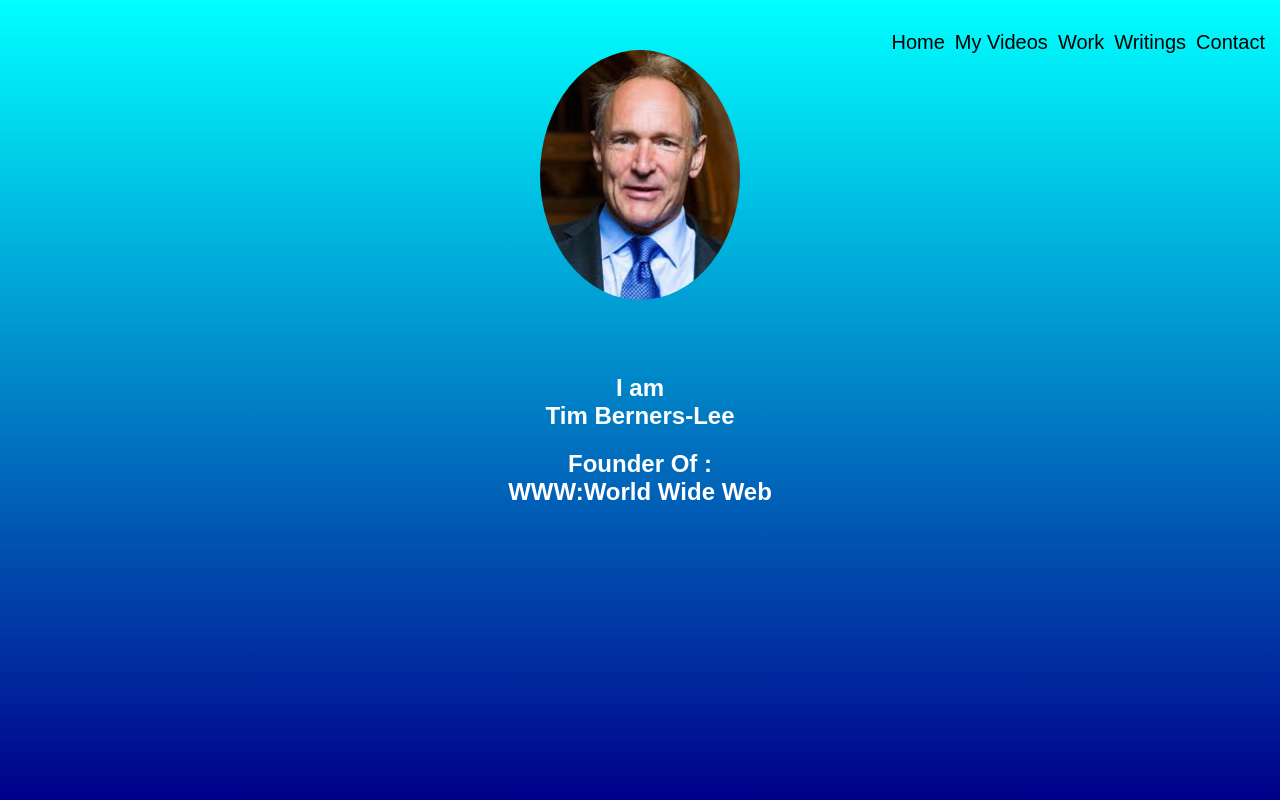
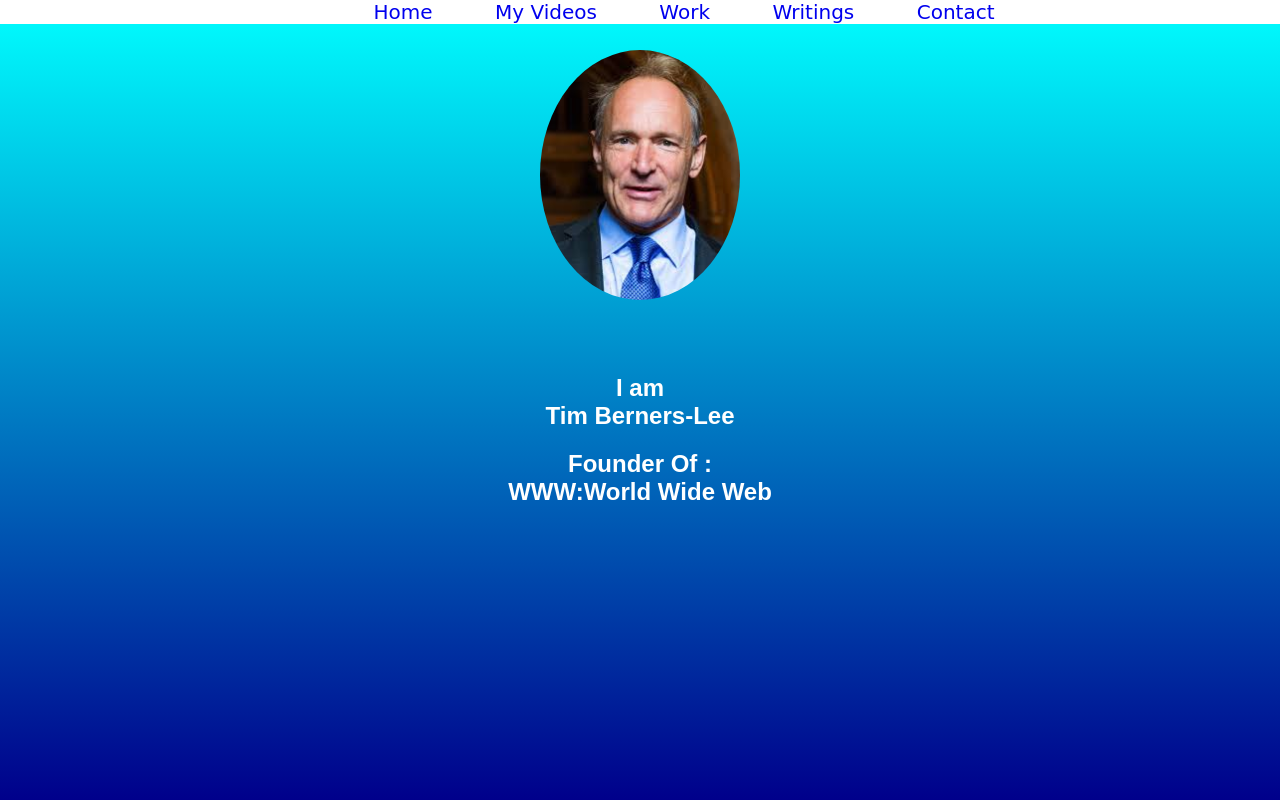
Before and after one commit to itz-shyam/Tim-Berners-Lee-, a plain HTML site: page index.htm in a window 1280 px wide. Shown: the top 800 px of the page. Drawn offline with Linux system fonts and the light colour scheme; a web font is replaced by a local one.

Commit message:
Add files via upload

```diff
--- a/index.htm
+++ b/index.htm
@@ -6,16 +6,21 @@
     <meta name="viewport" content="width=device-width, initial-scale=1.0">
     <title>Tim Berners Lee</title>
     <link rel="stylesheet" href="style.css">
+    <link rel="stylesheet" href="https://cdnjs.cloudflare.com/ajax/libs/font-awesome/4.7.0/css/font-awesome.min.css">
+    <link rel="preconnect" href="https://fonts.gstatic.com">
+    <link href="https://fonts.googleapis.com/css2?family=Hanalei+Fill&display=swap" rel="stylesheet">
 </head>
 
 <body>
+    <center>
     <ul class="unord">
-        <li class="lii">Home</li>
-        <li class="lii">My Videos</li>
-        <li class="lii">Work</li>
-        <li class="lii">Writings</li>
-        <li class="lii">Contact</li>
+        <li class="lii"><a href="#sec1">Home</a></li>
+        <li class="lii"><a href="#my_videos">My Videos</a></li>
+        <li class="lii"><a href="#work">Work</a></li>
+        <li class="lii"><a href="#writing">Writings</a></li>
+        <li class="lii"><a href="#contact">Contact</a></li>
     </ul>
+        </center>
     <section id="sec1">
         <div class="division1">
             <img src="tim_image.jpg" class="timmy">
@@ -31,12 +36,43 @@
             </h2>
         </div>
     </section>
+
     <section id="sec2">
         <h1>Hi</h1>
-        <div class="line">
-        </div>
+        <div class="line"></div>
         <br>
         <h1>Sir Timothy John Berners-Lee</h1> <p>OM KBE FRS FREng FRSA FBCS, also known as TimBL, is an English computer scientist best known as the inventor of the World Wide Web. He is a Professorial Fellow of Computer Science at the University of Oxford and a professor at the Massachusetts Institute of Technology.</p>
+    </section>
+    <section id="my_videos">
+    <h1>My Videos</h1>
+        <div class="line"></div>
+        <br>
+        <iframe width="724" height="409" src="https://www.youtube.com/embed/OM6XIICm_qo" frameborder="0" allow="accelerometer; autoplay; clipboard-write; encrypted-media; gyroscope; picture-in-picture" allowfullscreen></iframe>
+        <br>
+        <br>
+        <iframe width="727" height="409" src="https://www.youtube.com/embed/J8hzJxb0rpc" frameborder="0" allow="accelerometer; autoplay; clipboard-write; encrypted-media; gyroscope; picture-in-picture" allowfullscreen></iframe>
+    </section>
+    <section id="work">
+        <h1>Work</h1>
+        <div class="line"></div>
+        <br>
+    <iframe width="1206" height="576" src="https://en.wikipedia.org/wiki/Tim_Berners-Lee" frameborder="0" allowfullscreen></iframe>
+    </section>
+    <section id="writing">
+        <h1>Writings</h1>
+        <div class="line"></div>
+        <br>
+        <br>
+        <a class="wrote_by_tim" href="https://www.w3.org/" target="_blank">My personal Website</a>
+        <br>
+        <br>
+        <br>
+    </section>
+    <section id="contact">
+        <h1>Contacts</h1>
+        <div class="line"></div>
+        <iframe id="map" src="https://www.google.com/maps/embed?pb=!1m18!1m12!1m3!1d3888.558022387528!2d80.18522921413482!3d12.936103919157881!2m3!1f0!2f0!3f0!3m2!1i1024!2i768!4f13.1!3m3!1m2!1s0x3a525e8207a2a3df%3A0xdcdfb8308bf12af1!2sJeeva&#39;s%20Aathish%20apartments!5e0!3m2!1sen!2sin!4v1609329333768!5m2!1sen!2sin" width="600" height="450" frameborder="0" style="border:0;" allowfullscreen="" aria-hidden="false" tabindex="0"></iframe>
+        <h1><span class="fa fa-envelope"></span> &nbsp; &nbsp; Click <a href="mailto:shyambabumm15@hotmail.com?Subject=Feedback for tim berners lee Website">me</a> to send feedback</h1>
     </section>
 </body>
 
--- a/style.css
+++ b/style.css
@@ -25,6 +25,7 @@ body {
     padding: 50px;
     font-size: 20px;
 }
+
 p {
     max-width: 450px;
     margin: auto;
@@ -38,22 +39,38 @@ p {
     background-color: lightblue;
     margin: auto;
 }
-.unord{
-    list-style: none;
-    position: absolute;
-    cursor: pointer;
+
+.unord {
+    position: fixed;
+    background: white;
+    width: 100%;
+    margin-top: 0px;
+    top: 0px;
     z-index: 10;
-    top: 10px;
-    right: 10px;
 }
-.lii{
-    padding: 5px;
-    font-family: fantasy;
-    font-size: 20px;
-    float: left;
+
+.lii {
+    display: inline;
+    padding-left: 33px;
+    padding-right: 25px;
+    font-family: 'Hanalei Fill', cursive;
+    font-size: 20px
 }
-.lii:hover{
+
+.lii:hover {
     background-color: crimson;
     font-size: 25px;
     font-family: 'Ubuntu', sans-serif;
 }
+
+a {
+    text-decoration: none
+}
+
+.wrote_by_tim:hover {
+    color: aqua;
+}
+
+#map {
+    width: 100%;
+}
```
